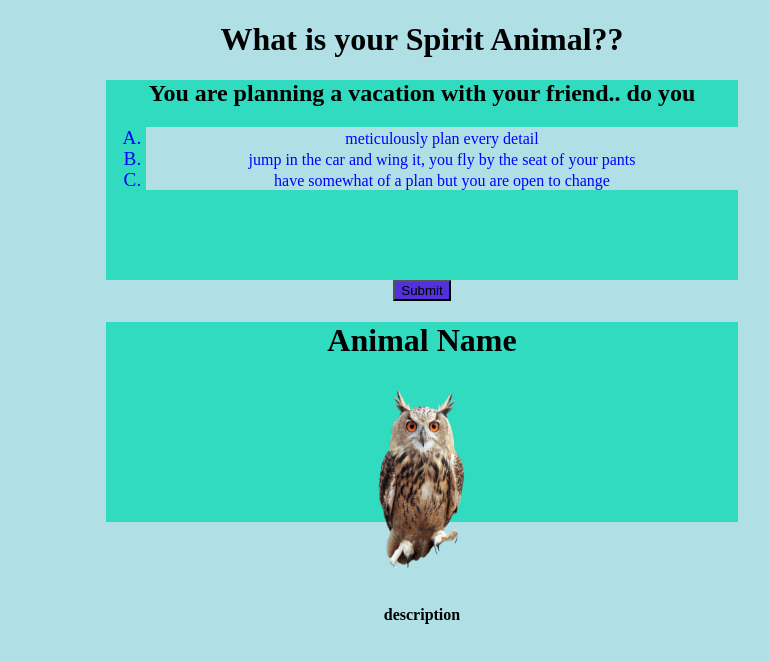
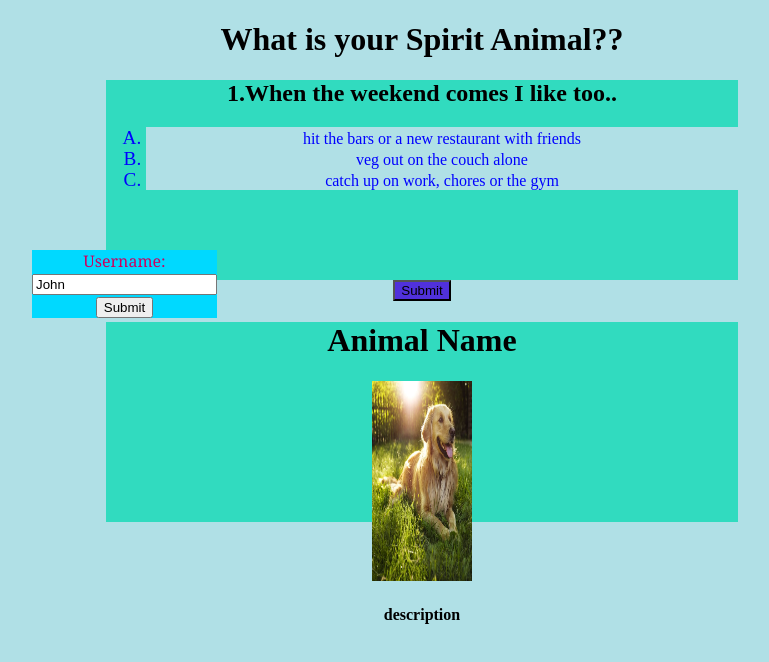
Before and after one commit to maass77627/quiz-project-frontend, a plain HTML site: page index.html in a window 1280 px wide. Both pictures are taken after a click on the button "Start". Shown: the whole page, without its empty margins (218-987 px from the left). Drawn offline with Linux system fonts and the light colour scheme; no server answers.

Commit message:
fetches and questionsbuilder

```diff
--- a/index.html
+++ b/index.html
@@ -13,16 +13,24 @@
       <title>Quiz</title>
     </div>
     <button id="submit">Start</button>
+
+    <form id="myform" action='http://localhost:3001/users', method="POST">
+      <label for="username">Username:</label><br>
+      <input type="text" id="username" name="username" value="John"><br>
+      <input type="submit" id="sub" value="Submit">
+    </form>
+
     <div id="results">
       <title>Results</title>
-      <h1>Animal Name</h1>
-      <img id="myImage" src="newowl.png">
-      <h4>description</h4>
+      <h1 id="name">Animal Name</h1>
+      <img id="myImage" src="dog.jpg">
+      <h4 id="context">description</h4>
     </div>
 
   </center>
 
-
+  <script type="application/javascript" src="src/form.js" charset="UTF-8"></script>
+  <script type="application/javascript" src="src/user.js" charset="UTF-8"></script>
   <script type="application/javascript" src="src/animals.js" charset="UTF-8"></script>
     <script type="application/javascript" src="src/questions.js" charset="UTF-8"></script>
    <script type="application/javascript" src="src/index.js" charset="UTF-8"></script>
--- a/src/animals.js
+++ b/src/animals.js
@@ -1,22 +1,6 @@
 // const owlimage = document.createElement('img')
 // owlimage.src  = 'newowl.png'
 // //document.querySelector('.container').appendChild(image)
-
-
-// const myAnimals = [
-
-//     {
-//         Animal: "Owl" ,
-//         pic: owlimage,
-//         description: "1"
-//       },
-//       {
-//         animal: "Cat",
-//         pic: owlimage,
-//         description: "2"
-//     }
-
-// ]
 
 class Animal {
 
@@ -27,4 +11,10 @@ class Animal {
   }
 }
 
-let owl = new Animal("Owl", "video-frontend/newowl.png", "description");
+let owl = new Animal("Owl", "newowl.png", "description");
+let dog = new Animal("Dog", "dog.jpg", "description");
+let cat = new Animal("Cat", "cat.jpg", "description");
+let sloth = new Animal("Sloth", "sloth.jpg", "description");
+let otter = new Animal("Otter", "otter.jpg", "description");
+let beaver = new Animal("Beaver", "beav.jpg", "description");
+let lion = new Animal("Lion", "lion.png", "description");
--- /dev/null
+++ b/src/form.js
@@ -0,0 +1,34 @@
+var form = document.getElementById("myform")
+
+document.getElementById("sub").addEventListener("click", function(event){
+    event.preventDefault()
+    form.style.display = "none"
+  });
+
+
+document.getElementById("sub").addEventListener("click", submitData());
+
+function submitData() {
+
+  let formData = {
+      username: username
+
+  };
+  console.log(formData);
+  let configObj = {
+      method: "POST",
+      headers: {
+        "Content-Type": "application/json",
+        "Accept": "application/json"
+      },
+      body: JSON.stringify(formData)
+  };
+//return
+  fetch("http://localhost:3001/users", configObj)
+      .then(function(response) {
+        return response.json();
+      })
+      .then(function(object) {
+        console.log(object);
+      });
+    }
--- a/src/index.js
+++ b/src/index.js
@@ -1,91 +1,138 @@
 const quizContainer = document.getElementById(`quiz`);
 const resultsContainer = document.getElementById('results');
 const submitButton = document.getElementById('submit');
+
 let i = 0
 
+// let A = allQuestions[i].answera
+// let B = allQuestions[i].answerb
+// let C = allQuestions[i].answerc
 
-const answerItema = document.createElement("li")
-const answerItemb = document.createElement("li")
-const answerItemc = document.createElement("li")
-const allAnswers = []
+//buildQuiz(i)
+
+// const answerItema = document.createElement("li")
+// const answerItemb = document.createElement("li")
+// const answerItemc = document.createElement("li")
+// const allAnswers = []
 
 submitButton.addEventListener("click", function(){
 
     quizContainer.innerHTML = " "
     submitButton.innerHTML = "Submit"
-    i++
+    //i++
     buildQuiz(i)
   })
 
 
-function buildQuiz(num) {
-    // for (i=0; i < myQuestions.length; i++) {
+// function buildQuiz(num) {
+//     // for (i=0; i < myQuestions.length; i++) {
 
-    let newQuestion = myQuestions[num].question
-    let heading = document.createElement("h2")
-    heading.innerHTML = newQuestion
-    quizContainer.appendChild(heading)
+//     let newQuestion = myQuestions[num].question
+//     let heading = document.createElement("h2")
+//     heading.innerHTML = newQuestion
+//     quizContainer.appendChild(heading)
 
 
-    let ol = document.createElement("ol")
-    ol.setAttribute('type', 'A')
-    quizContainer.appendChild(ol)
+//     let ol = document.createElement("ol")
+//     ol.setAttribute('type', 'A')
+//     quizContainer.appendChild(ol)
 
 
-    let answerA = myQuestions[num].answers.a;
-    let answerB = myQuestions[num].answers.b;
-    let answerC = myQuestions[num].answers.c;
+//     let answerA = myQuestions[num].answers.a;
+//     let answerB = myQuestions[num].answers.b;
+//     let answerC = myQuestions[num].answers.c;
 
-    answerItema.innerText = answerA
-    answerItemb.innerText = answerB
-    answerItemc.innerText = answerC
+//     answerItema.innerText = answerA
+//     answerItemb.innerText = answerB
+//     answerItemc.innerText = answerC
 
-    ol.appendChild(answerItema)
-    ol.appendChild(answerItemb)
-    ol.appendChild(answerItemc)
+//     ol.appendChild(answerItema)
+//     ol.appendChild(answerItemb)
+//     ol.appendChild(answerItemc)
 
-    allAnswers.push(answerItema, answerItemb, answerItemc)
+//     allAnswers.push(answerItema, answerItemb, answerItemc)
 
-    selectAnswers(allAnswers)
+//     selectAnswers(allAnswers)
 
-  }
+//   }
 
-  function selectAnswers(allAnswers) {
+//   function selectAnswers(allAnswers) {
 
-    let submittedAnswers = []
-
-    let A = allAnswers[0]
-    let B = allAnswers[1]
-    let C = allAnswers[2]
+//     let A = allAnswers[0]
+//     let B = allAnswers[1]
+//     let C = allAnswers[2]
 
 
-    A.addEventListener("click", function(){
-    B.style.color = "blue"
-    C.style.color = "blue"
-    A.style.color = "red"
-    })
+//     A.addEventListener("click", function(){
+//     B.style.color = "blue"
+//     C.style.color = "blue"
+//     A.style.color = "red"
+//     })
 
-      B.addEventListener("click", function(){
-      A.style.color = "blue"
-      C.style.color = "blue"
-      B.style.color = "red"
-      })
+//     A.addEventListener("mouseover", function(){
+//       A.style.color = "yellow"
 
-      C.addEventListener("click", function(){
-        A.style.color = "blue"
-        B.style.color = "blue"
-        C.style.color = "red"
-    })
+//       })
 
-    submittedAnswers.push(A, B, C)
-    calculations(submittedAnswers)
+//       B.addEventListener("click", function(){
+//       A.style.color = "blue"
+//       C.style.color = "blue"
+//       B.style.color = "red"
+//       })
 
-  }
+//       B.addEventListener("mouseover", function(){
+//         B.style.color = "yellow"
+//         })
+
+//       C.addEventListener("click", function(){
+//         A.style.color = "blue"
+//         B.style.color = "blue"
+//         C.style.color = "red"
+//     })
+//     C.addEventListener("mouseover", function(){
+//       C.style.color = "yellow"
+//   })
+
+//   collectAnswers(allAnswers)
+// }
+
+
+//     let A = allAnswers[0]
+//  ]  let B = allAnswers[1]
+//     let C = allAnswers[2]
+
+ function buildQuiz(i) {
+
+  let h2 = document.createElement("h2")
+  h2.innerText = allQuestions[i].number + "." + allQuestions[i].question;
+  quizContainer.appendChild(h2)
+
+  let allAnswers = []
+  let A = allQuestions[i].answera
+  let B = allQuestions[i].answerb
+  let C = allQuestions[i].answerc
+  allAnswers.push(A, B, C)
 
 
 
+  let AA = document.createElement("li")
+  let BB = document.createElement("li")
+  let CC = document.createElement("li")
+  AA.innerText = A
+  BB.innerText = B
+  CC.innerText = C
+  let ol = document.createElement("ol")
+  ol.setAttribute('type', 'A')
+  quizContainer.appendChild(ol)
 
 
+  ol.appendChild(AA)
+  ol.appendChild(BB)
+  ol.appendChild(CC)
+
+  i++
+
+ }
 
 
 
--- a/src/questions.js
+++ b/src/questions.js
@@ -1,113 +1,125 @@
-const myQuestions = [
+// const myQuestions = [
 
-    {
-        question: "When the weekend comes I like too..",
-        answers: {
-          a: "hit the bars or a new restaurant with friends",
-          b: "veg out on the couch alone",
-          c: "catch up on work, chores or the gym"
-        },
-        number: "1"
-      },
-      {
-        question: "You are planning a vacation with your friend.. do you",
-        answers: {
-          a: "meticulously plan every detail",
-          b: "jump in the car and wing it, you fly by the seat of your pants",
-          c: "have somewhat of a plan but you are open to change"
-        },
-        number: "2"
-      },
-      {
-        question: "When you are in a work environment you ",
-        answers: {
-          a: "prefer to work independently, you get more done",
-          b: "Usually are jumping to take charge and lead your coworkers",
-          c: "are the person people go to for help and advice",
-        },
-        number: "3"
-      },
-        {
-          question: "You are going to a movie what would you most like to see",
-          answers: {
-            a: "a documentary",
-            b: "a comedy",
-            c: "action/war movie"
-          },
-          number: "4"
-        },
-        {
-        question: "What kind of music would you most enjoy",
-          answers: {
-            a: "mellow",
-            b: "soft rock",
-            c: "classical"
-          },
-          number: "5"
-        },
-        {
-          question: "A big test is coming up in school..are you more likely to",
-            answers: {
-              a: "wait till last minute and pull an all nighter",
-              b: "Start studying a week in advance",
-              c: "wing it your confident you'll be fine"
-            },
-           number: "6"
-          },
-          {
-            question: "You had plans to go to a concert with a friend and they cancel last minute..",
-              answers: {
-                a: "you shrug it off and make new plans",
-                b: "go anyway, flying solo could be fun",
-                c: "sulk at home your night is ruined"
-              },
-              number: "7"
-            },
-            {
-              question: "If you hear a strange noise late at night",
-                answers: {
-                  a: "you stay in bed and hide under covers",
-                  b: "jump up and go investigate yourself",
-                  c: "call someone for help"
-                },
-                number: "8"
-              },
-              {
-                question: "What type of person are you..",
-                  answers: {
-                    a: "morning",
-                    b: "night",
-                    c: "evening"
-                  },
-                  number: "9"
-                },
-                {
-                  question: "You ordering pizza which would you prefer",
-                    answers: {
-                      a: "mushrooms and spinach",
-                      b: "anchovies",
-                      c: "pepperoni and sausage"
-                    },
-                    number: "10"
-                  },
+//     {
+//         question: "When the weekend comes I like too..",
+//         answers: {
+//           a: "hit the bars or a new restaurant with friends",
+//           b: "veg out on the couch alone",
+//           c: "catch up on work, chores or the gym"
+//         },
+//         number: "1"
+//       },   // let questionTwo = new Scenario("2", "You are planning a vacation with your friend.. do you", "meticulously plan every detail", "jump in the car and wing it, you fly by the seat of your pants", "have somewhat of a plan but you are open to change");
+//       {
+//         question: "You are planning a vacation with your friend.. do you",
+//         answers: {
+//           a: "meticulously plan every detail",
+//           b: "jump in the car and wing it, you fly by the seat of your pants",
+//           c: "have somewhat of a plan but you are open to change"
+//         },
+//         number: "2"
+//       },  //let questionFour = new Scenario("4", "When you are in a work environment you ", "prefer to work independently, you get more done", "Usually are jumping to take charge and lead your coworkers", "are the person people go to for help and advice");
+//       {
+//         question: "When you are in a work environment you ",
+//         answers: {
+//           a: "prefer to work independently, you get more done",
+//           b: "Usually are jumping to take charge and lead your coworkers",
+//           c: "are the person people go to for help and advice",
+//         },
+//         number: "3"
+//       },
+//         {
+//           question: "You are going to a movie what would you most like to see",
+//           answers: {
+//             a: "a documentary",
+//             b: "a comedy",
+//             c: "action/war movie"
+//           },
+//           number: "4"
+//         },
+//         {
+//         question: "What kind of music would you most enjoy",
+//           answers: {
+//             a: "mellow",
+//             b: "soft rock",
+//             c: "classical"
+//           },
+//           number: "5"
+//         },
+//         {
+//           question: "A big test is coming up in school..are you more likely to",
+//             answers: {
+//               a: "wait till last minute and pull an all nighter",
+//               b: "Start studying a week in advance",
+//               c: "wing it your confident you'll be fine"
+//             },
+//            number: "6"
+//           },
+//           {
+//             question: "You had plans to go to a concert with a friend and they cancel last minute..",
+//               answers: {
+//                 a: "you shrug it off and make new plans",
+//                 b: "go anyway, flying solo could be fun",
+//                 c: "sulk at home your night is ruined"
+//               },
+//               number: "7"
+//             },
+//             {
+//               question: "If you hear a strange noise late at night",
+//                 answers: {
+//                   a: "you stay in bed and hide under covers",
+//                   b: "jump up and go investigate yourself",
+//                   c: "call someone for help"
+//                 },
+//                 number: "8"
+//               },
+//               {
+//                 question: "What type of person are you..",
+//                   answers: {
+//                     a: "morning",
+//                     b: "night",
+//                     c: "evening"
+//                   },
+//                   number: "9"
+//                 },
+//                 {
+//                   question: "You ordering pizza which would you prefer",
+//                     answers: {
+//                       a: "mushrooms and spinach",
+//                       b: "anchovies",
+//                       c: "pepperoni and sausage"
+//                     },
+//                     number: "10"
+//                   },
 
 
 
 
 
 
-]
+// ]
 
-// class Scenario {
+class Scenario {
 
-//   constructor(number, question, answera, answerb, answerc, ) {
-//   this.number = number
-//   this.question = question
-//   this.answera = answera
-//   this.answerb = answerb
-//   this.answerc = answerc
+  constructor(number, question, answera, answerb, answerc, ) {
+  this.number = number
+  this.question = question
+  this.answera = answera
+  this.answerb = answerb
+  this.answerc = answerc
 
-// }
-// }
+}
+}
 
-// let questionOne = new Scenario("1", "When the weekend comes I like too..", "hit the bars or a new restaurant with friends", "veg out on the couch alone");
+const question1 = new Scenario("1", "When the weekend comes I like too..", "hit the bars or a new restaurant with friends", "veg out on the couch alone", "catch up on work, chores or the gym");
+const question2 = new Scenario("2", "You are planning a vacation with your friend.. do you", "meticulously plan every detail", "jump in the car and wing it, you fly by the seat of your pants", "have somewhat of a plan but you are open to change");
+const question3 = new Scenario("3", "When you are in a work environment you ", "prefer to work independently, you get more done", "Usually are jumping to take charge and lead your coworkers", "are the person people go to for help and advice");
+const question4 = new Scenario("4", "You are going to a movie what would you most like to see", "a documentary", "a comedy", "action/war movie");
+const question5 = new Scenario("5", "What kind of music would you most enjoy", "mellow", "soft rock", "classical");
+const question6 = new Scenario("6", "A big test is coming up in school..are you more likely to", "wait till last minute and pull an all nighter", "Start studying a week in advance", "wing it your confident you'll be fine");
+const question7 = new Scenario("7", "You had plans to go to a concert with a friend and they cancel last minute..", "you shrug it off and make new plans", "go anyway, flying solo could be fun", "sulk at home your night is ruined");
+const question8 = new Scenario("8", "If you hear a strange noise late at night", "you stay in bed and hide under covers", "jump up and go investigate yourself", "call someone for help");
+const question9 = new Scenario("9", "What type of person are you..", "morning", "night", "evening");
+const question10 = new Scenario("10", "You ordering pizza which would you prefer", "mushrooms and spinach", "anchovies", "pepperoni and sausage");
+
+let allQuestions = []
+allQuestions.push(question1, question2, question3, question4, question5, question6, question7, question8, question9, question10)
--- a/styles.css
+++ b/styles.css
@@ -30,3 +30,15 @@ li {
       width: 100px;
       height: 200px;
   }
+
+  form {
+    position: absolute;
+    left: 250px;
+    top: 250px;
+    color: #cc005f;
+      background-color: #00d9ff;
+      font-family: Georgia, serif;
+      font-size: 16px;
+      width: 200;
+      height: 200;
+  }
```
Also changed, not shown: src/results.js (+15 -2 lines), src/user.js (added, +7 -0 lines), beav.jpg (added), cat.jpg (added), dog.jpg (added), lion.png (added), otter.jpg (added), sloth.jpg (added), 1 other file.
